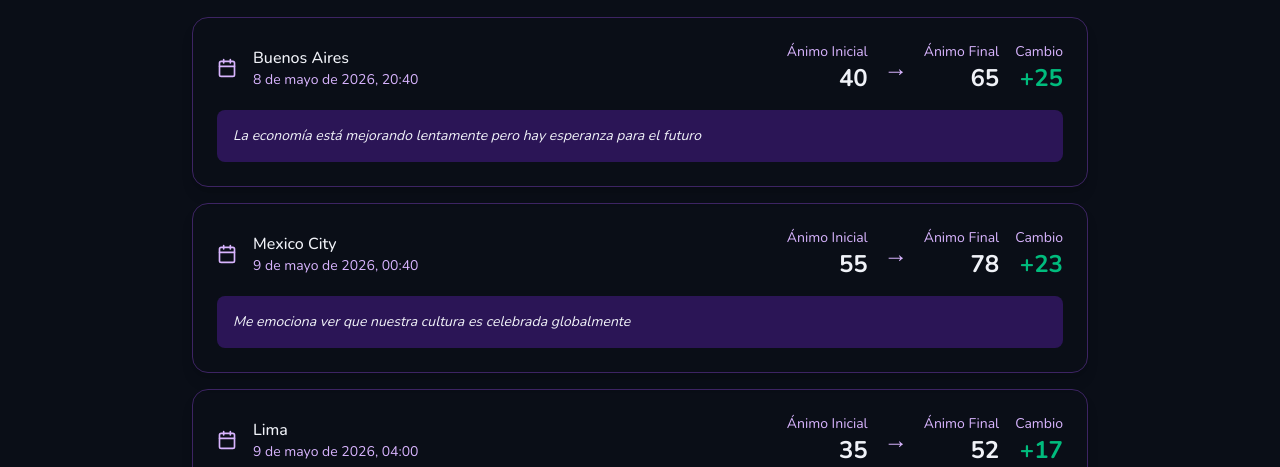
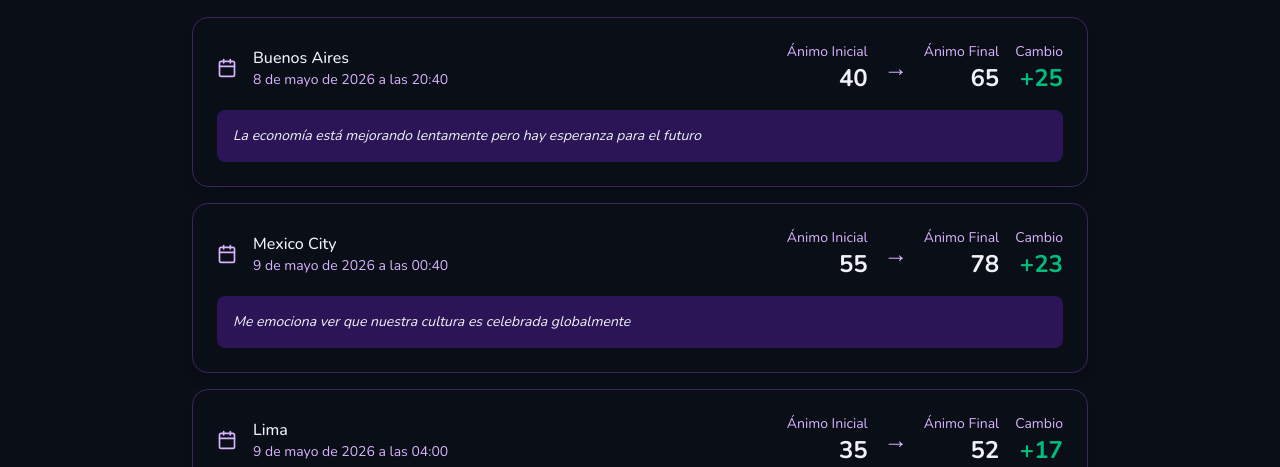
Before and after one commit to AlphaDocere/zero_to_picados_after_event, a Next.js app: page /dashboard in a window 1280 px wide. Shown: the part 333-800 px from the top of the page. Built offline with nearby package versions, Linux system fonts and the light colour scheme; no server answers; the database is empty.

Commit message:
feat: add safe date and time formatting functions\n\nAdd 'formatDate()' and 'formatTime()' to handle invalid dates and times.

```diff
--- a/app/dashboard/page.tsx
+++ b/app/dashboard/page.tsx
@@ -30,6 +30,37 @@ export default function DashboardPage() {
   const getSafeNumber = (val: any, defaultVal: number = 0) => {
     const num = Number(val)
     return isNaN(num) ? defaultVal : num
+  }
+
+  // Format date safely
+  const formatDate = (dateVal: any) => {
+    if (!dateVal) return 'Fecha no disponible'
+    try {
+      const date = new Date(dateVal)
+      if (isNaN(date.getTime())) return 'Fecha no disponible'
+      return date.toLocaleDateString('es-ES', {
+        year: 'numeric',
+        month: 'long',
+        day: 'numeric',
+      })
+    } catch {
+      return 'Fecha no disponible'
+    }
+  }
+
+  // Format time safely
+  const formatTime = (dateVal: any) => {
+    if (!dateVal) return '00:00'
+    try {
+      const date = new Date(dateVal)
+      if (isNaN(date.getTime())) return '00:00'
+      return date.toLocaleTimeString('es-ES', {
+        hour: '2-digit',
+        minute: '2-digit',
+      })
+    } catch {
+      return '00:00'
+    }
   }
 
   const avgInitialMood = sessions.length
@@ -133,13 +164,7 @@ export default function DashboardPage() {
                             {session.city}
                           </p>
                           <p className="text-sm text-muted-foreground">
-                            {new Date(session.createdAt).toLocaleDateString('es-ES', {
-                              year: 'numeric',
-                              month: 'long',
-                              day: 'numeric',
-                              hour: '2-digit',
-                              minute: '2-digit',
-                            })}
+                            {formatDate(session.createdAt)} a las {formatTime(session.createdAt)}
                           </p>
                         </div>
                       </div>
```
Also changed, not shown: 1 other file (tests, documents, lock files or other folders).
